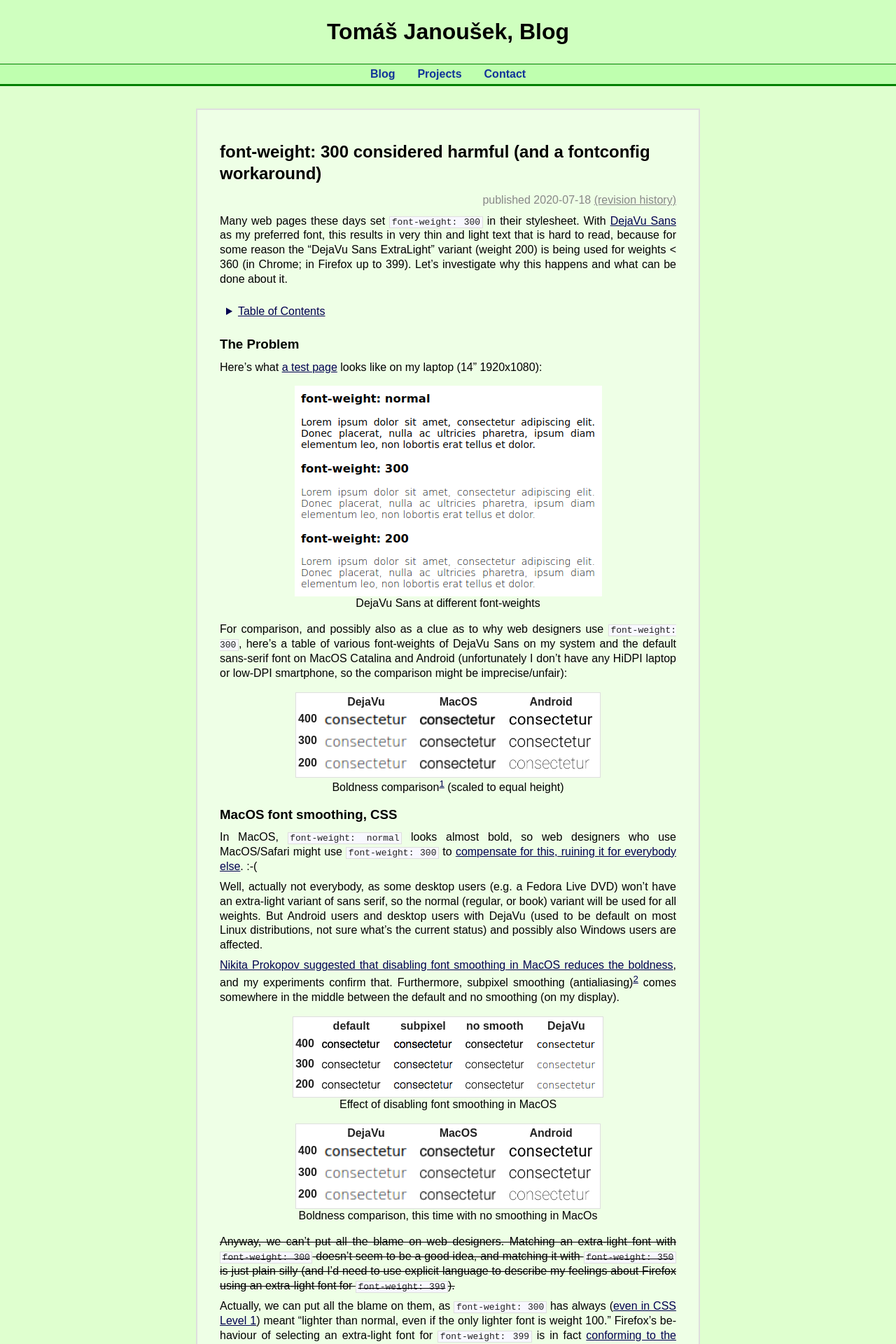
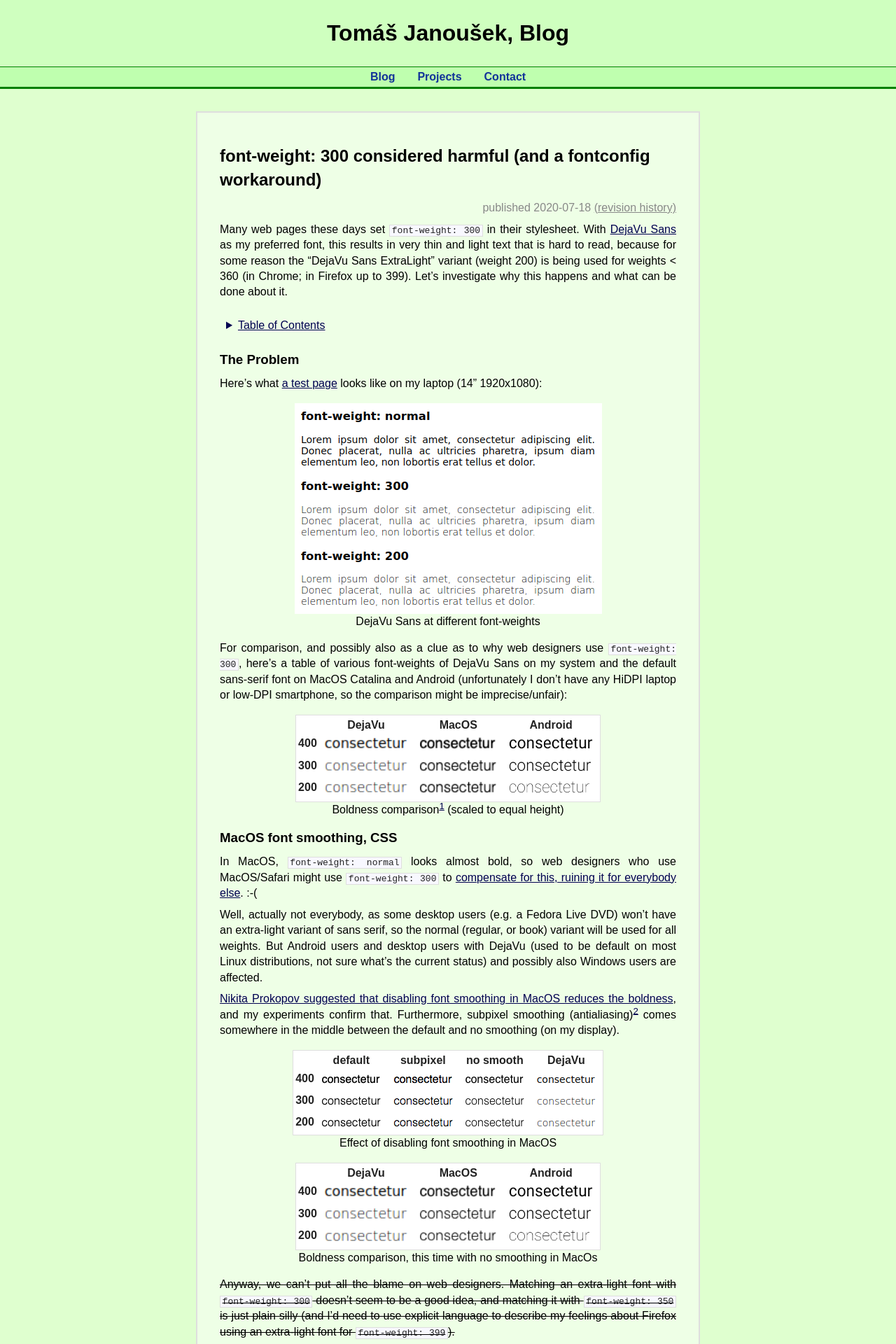
Before and after one commit to liskin/work.lisk.in, a Jekyll site: the page built from _posts/2020-07-18-font-weight-300.md, in a window 1280 px wide. Shown: the top 1920 px of the page at 70% size. Built offline with Jekyll 4.4.1, drawn with Linux system fonts in a browser that asks for light colours; comment, search, counter and statistics services are not loaded.

Commit message:
styles: Fix uneven line spacing around footnotes/superscripts

```diff
--- a/styles/main.css
+++ b/styles/main.css
@@ -1,6 +1,6 @@
 body {
 	margin: 0;
-	line-height: 1.3;
+	line-height: 1.4;
 }
 
 a, a:link, a:visited { color: #000050; }
@@ -21,6 +21,7 @@
 blockquote { border-left: 2px solid green; padding-left: 1ex; margin-left: 1ex; }
 hr { width: 90%; height: 0; border: 0; border-top: solid 1px black; background: transparent; margin: 2em auto; }
 pre { tab-size: 4; }
+sup { line-height: 0;  }
 
 table {
 	margin: 0.5em;
```
